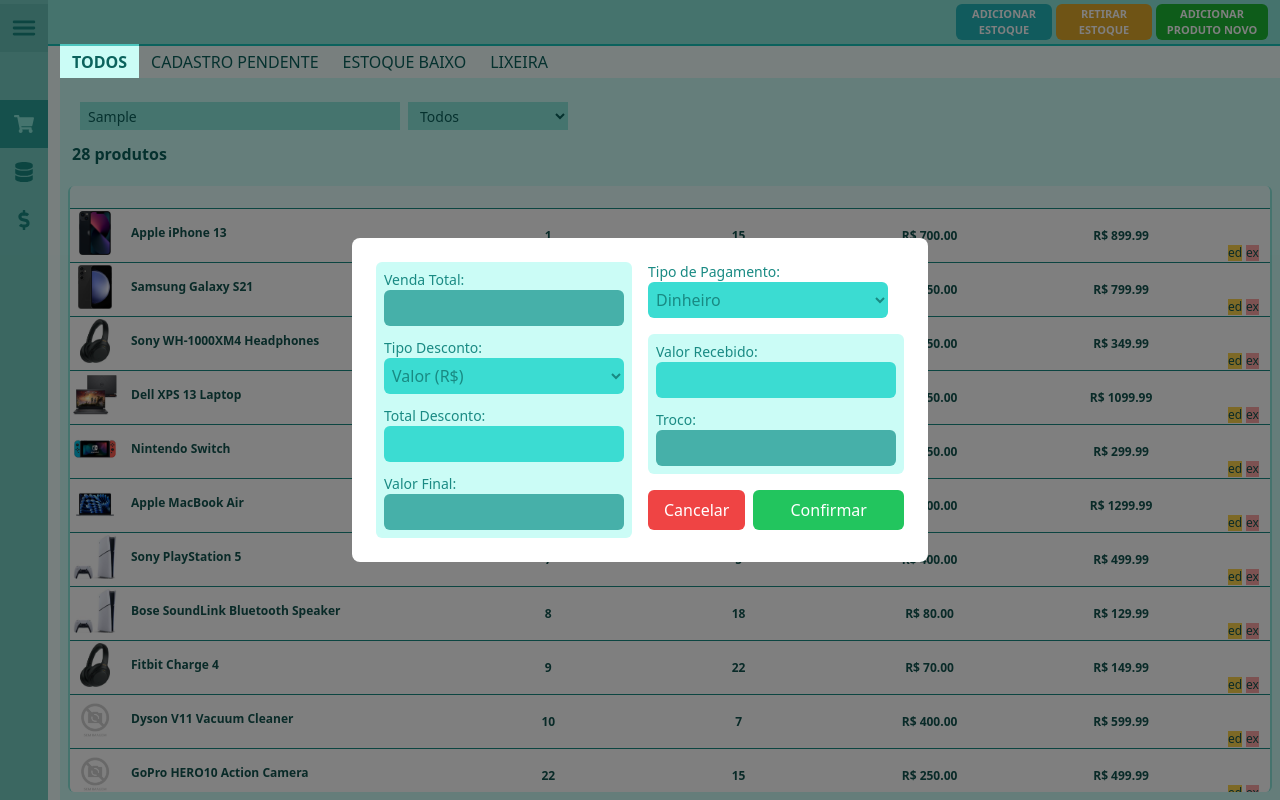
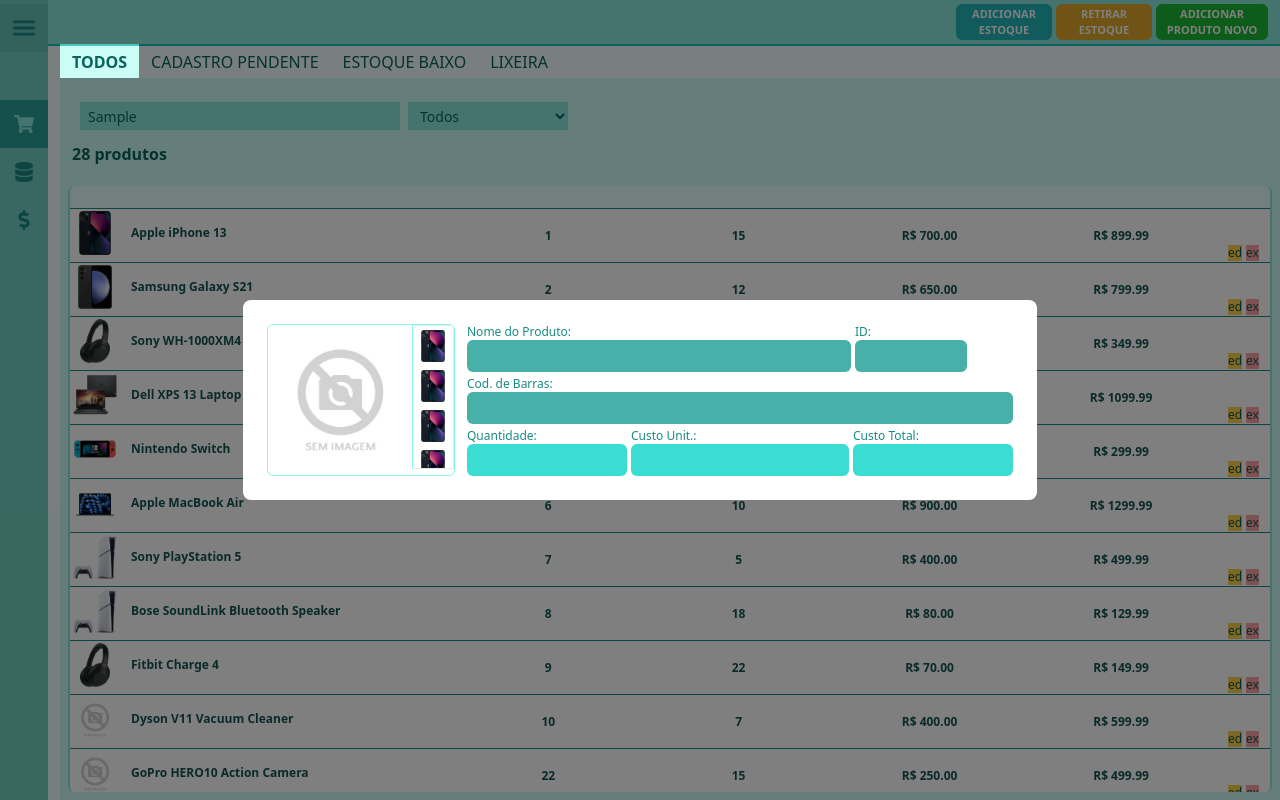
Before and after one commit to zennon-sml/xicas-paper-pdv, a Next.js app: page /pages/stock in a window 1280 px wide. Both pictures are taken after typing "Sample" into the empty fields and a click on the button "ADICIONAR PRODUTO NOVO". Built offline with nearby package versions, Linux system fonts and the light colour scheme.

Commit message:
update modal item stock

```diff
--- a/components/StockScreen/ModalItemScreen/index.tsx
+++ b/components/StockScreen/ModalItemScreen/index.tsx
@@ -2,7 +2,17 @@
     showModal: boolean;
     closeModal: () => void;
 }
-
+const lista = [
+    "/img/iphone13.jpg",
+    "/img/iphone13.jpg",
+    "/img/iphone13.jpg",
+    "/img/iphone13.jpg",
+    "/img/iphone13.jpg",
+    "/img/iphone13.jpg",
+    "/img/iphone13.jpg",
+    "/img/iphone13.jpg",
+    "/img/iphone13.jpg"
+]
 export default function ModalItemScreen({showModal, closeModal}:ModalItemProps) {
     return(
         <div>
@@ -17,131 +27,78 @@
                         bg-white rounded-lg p-6 gap-4 w-auto
                         flex justify-between"
                     >
-                        <div className="flex flex-col p-2 gap-3 bg-[#CBFCF6] rounded-md">
+
+                        <div className="flex gap-3">
+                            <div className="flex border border-[#81f7ef] rounded-md overflow-hidden">
+                                <div className="flex bg-white h-36 overflow-hidden">
+                                    <img
+                                    alt="img-vazia"
+                                    src={"/img/sem-foto.jpg"}
+                                    className='bg-[#ffffff] p-1 object-contain object-center'/>
+                                </div>
+
+                                <div className="flex flex-col overflow-auto h-36 border border-l-[#81f7ef]">
+                                    {lista.map((image, i) =>
+                                        <img className="bg-[#ffffff] w-10 h-10 p-1 object-contain object-center" src={image} key={i} alt={`imagem ${i}`} />
+                                    )}
+                                </div>
+                            </div>
+
+                            <div className="flex flex-col gap-1">
+                                <div className="flex gap-1">
                                     <div className="flex flex-col">
-                                <label className='text-sm text-[#198A83]'>Venda Total:</label>
+                                        <label className='text-xs text-[#198A83]'>Nome do Produto:</label>
                                         <input
                                         type="text"
-                                    disabled/* readOnly */
-                                    className='w-60 h-9 p-2 bg-[#46b0a9] text-white  rounded-md text-lg'
-
+                                        className='w-96 h-8 p-2 bg-[#46b0a9] text-white  rounded-md text-sm'
                                         />
                                     </div>
                                     <div className="flex flex-col">
-                                <label className='text-sm text-[#198A83]'>Tipo Desconto:</label>
-                                <select
-                                id='tags'
-                                name='tags'
-                                className="w-60 h-9 p-1 bg-[#3BDCD2] text-[#198A83] rounded-md">
-                                    <option value="valor">Valor (R$)</option>
-                                    <option value="porcentagem">Porcentagem (%)</option>
-                                </select>
+                                        <label className='text-xs text-[#198A83]'>ID:</label>
+                                        <input
+                                        type="text"
+                                        disabled
+                                        className='w-28 h-8 p-2 bg-[#46b0a9] text-white  rounded-md text-sm'
+                                        />
+                                    </div>
                                 </div>
 
                                 <div className="flex flex-col">
-                                <label className='text-sm text-[#198A83]'>Total Desconto:</label>
+                                    <label className='text-xs text-[#198A83]'>Cod. de Barras:</label>
+                                    <input
+                                    type="text"
+                                    className='h-8 p-2 bg-[#46b0a9] text-white  rounded-md text-sm'
+                                    />
+                                </div>
+
+                                <div className="flex gap-1 justify-between">
+                                    <div className="flex flex-col">
+                                        <label className='text-xs text-[#198A83]'>Quantidade:</label>
                                             <input
                                             type="number"
-                                    className='w-60 h-9 p-2 bg-[#3BDCD2] text-[#198A83]  rounded-md'
+                                            className='max-w-40 h-8 p-2 bg-[#3BDCD2] text-[#198A83] text-sm rounded-md'
                                             min={0}
                                             />
                                     </div>
                                     <div className="flex flex-col">
-                                <label className='text-sm text-[#198A83]'>Valor Final:</label>
-                                    <input
-                                    type="text"
-                                    disabled/* readOnly */
-                                    className='w-60 h-9 p-2 bg-[#46b0a9] text-white  rounded-md text-lg'
-                                    value={""}
-                                    />
-                            </div>
-
-                        </div>
-
-
-                        <div className="flex flex-col gap-4">
-                            <div className="flex flex-col">
-                                <label className='text-sm text-[#198A83]'>Tipo de Pagamento:</label>
-                                <select
-                                id='tags'
-                                name='tags'
-                                className="w-60 h-9 p-1 bg-[#3BDCD2] text-[#198A83] rounded-md">
-                                    <option value="money">Dinheiro</option>
-                                    <option value="pix">PIX</option>
-                                    <option value="debito">Debito</option>
-                                    <option value="credito">Credito</option>
-                                    <option value="outro">Outro</option>
-                                </select>
-                            </div>
-
-
-                            {/* Pagamento em dinheiro */}
-                            <div className="flex flex-col p-2 gap-3 bg-[#CBFCF6] rounded-md">
-                                <div className="flex flex-col">
-                                    <label className='text-sm text-[#198A83]'>Valor Recebido:</label>
+                                        <label className='text-xs text-[#198A83]'>Custo Unit.:</label>
                                             <input
                                             type="number"
-                                        className='w-60 h-9 p-2 bg-[#3BDCD2] text-[#198A83]  rounded-md'
+                                            className='min-w-40 h-8 p-2 bg-[#3BDCD2] text-[#198A83] text-sm rounded-md'
                                             min={0}
                                             />
                                     </div>
                                     <div className="flex flex-col">
-                                <label className='text-sm text-[#198A83]'>Troco:</label>
+                                        <label className='text-xs text-[#198A83]'>Custo Total:</label>
                                             <input
-                                    type="text"
-                                    disabled/* readOnly */
-                                    className='w-60 h-9 p-2 bg-[#46b0a9] text-white  rounded-md text-lg'
-                                    value={""}
+                                            type="number"
+                                            className='max-w-40 h-8 p-2 bg-[#3BDCD2] text-[#198A83] text-sm rounded-md'
+                                            min={0}
                                             />
                                     </div>
                                 </div>
-
-                            <div className="flex justify-between gap-2">
-                                <button
-                                onClick={closeModal} // Fecha o modal
-                                className="bg-red-500 text-white py-2 px-4 rounded-md"
-                                >
-                                    Cancelar
-                                </button>
-                                <button
-                                    onClick={() => {
-                                    closeModal();
-                                    alert("Venda finalizada com sucesso!"); // Exemplo de ação final
-                                    }}
-                                    className="bg-green-500 text-white py-2 px-4 rounded-md w-full"
-                                >
-                                    Confirmar
-                                </button>
                             </div>
-
                         </div>
-
-
-                        {/* <h2 className="text-lg font-bold text-[#198A83] mb-4">
-                        Confirmação
-                        </h2>
-                        <p className="text-gray-700 text-center mb-4">
-                        Deseja realmente finalizar a venda no valor de{" "}
-                        <span className="font-bold">R$ {totalValue.toFixed(2)}</span>?
-                        </p>
-                        <div className="flex gap-4">
-                        <button
-                            onClick={closeModal} // Fecha o modal
-                            className="bg-red-500 text-white py-2 px-4 rounded-md"
-                        >
-                            Cancelar
-                        </button>
-                        <button
-                            onClick={() => {
-                            closeModal();
-                            alert("Venda finalizada com sucesso!"); // Exemplo de ação final
-                            }}
-                            className="bg-green-500 text-white py-2 px-4 rounded-md"
-                        >
-                            Confirmar
-                        </button>
-                        </div> */}
-
                     </div>
                 </div>
             )}
```
Lines whose indentation alone changed are shown as unchanged.
